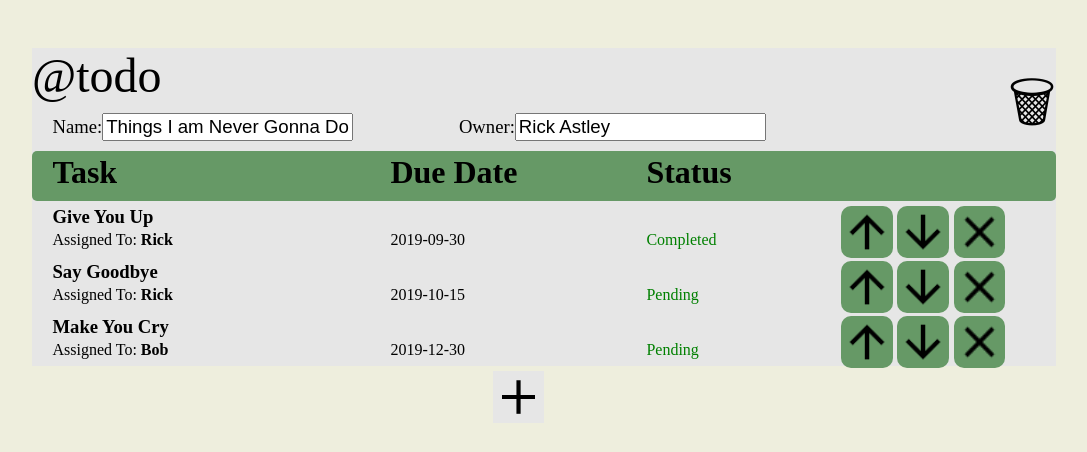
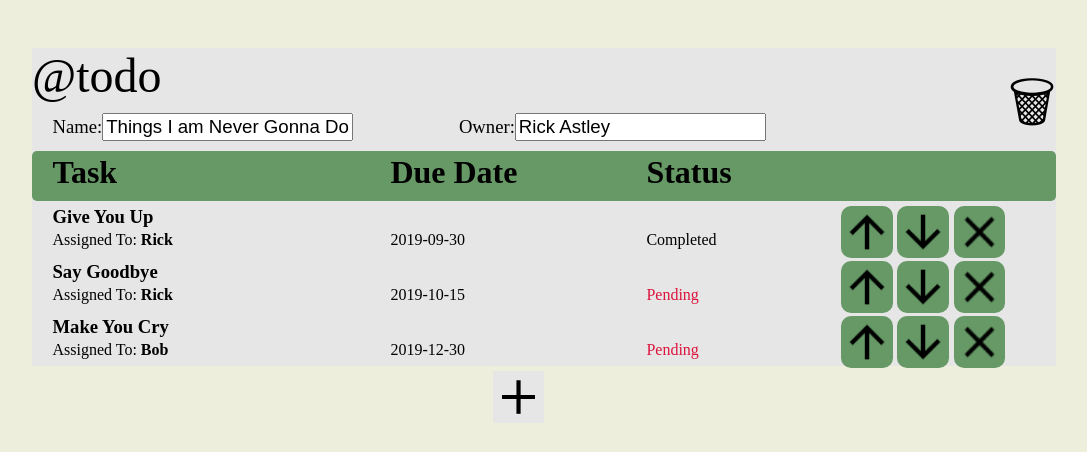
Before and after one commit to ZaitianMou/CSE316HW2, a React (Create React App) app: page / in a window 1280 px wide. Both pictures are taken after a click on the link "Things I am Never Gonna Do". Shown: the top 452 px of the page, without its empty margins (104-1191 px from the left). Built offline with nearby package versions, Linux system fonts and the light colour scheme.

Commit message:
pending items are red;item screen textfield preview, item screen done.

```diff
--- a/src/components/item_screen/ItemScreen.js
+++ b/src/components/item_screen/ItemScreen.js
@@ -4,32 +4,62 @@ import { throwStatement } from '@babel/types';
 
 export class ItemScreen extends Component {
     render() {
+        var index=this.props.todoList.items.indexOf(this.props.listItem)
+        if (index>=0){
+            var des=this.props.todoList.items[index].description;
+            var ass=this.props.todoList.items[index].assigned_to;
+            var due=this.props.todoList.items[index].due_date;
+            var com=this.props.todoList.items[index].completed;
+        }
+        else{
+            var des = "";
+            var ass = "";
+            var due = "";
+            var com= "";
+        }
         return (
-            <div>
             <div id="item_edit_screen" >
                 Item<br></br>
-                <p id="item_description_prompt">Description:</p>  <input type="text" name="Description" id="newDescription"/>
-                <p id="item_assigned_to_prompt">Assigned To: </p> <input type="text" name="AssignedTo" id="newAssignedTo" />
-                <p id="item_due_date_prompt">Due Date:</p>  <input type="date" name="DueDate" id="newDueDate"/>
-                <p id="item_completed_prompt">Completed: </p> <input type="checkbox" name="Completed" id="newCompleted"/>
+
+                <p id="item_description_prompt">Description:</p>  <input type="text" name="Description" id="newDescription" defaultValue={des}/>
+                <p id="item_assigned_to_prompt">Assigned To: </p> <input type="text" name="AssignedTo" id="newAssignedTo" defaultValue={ass} />
+                <p id="item_due_date_prompt">Due Date:</p>  <input type="date" name="DueDate" id="newDueDate" defaultValue={due}/>
+                <p id="item_completed_prompt">Completed: </p> <input type="checkbox" name="Completed" id="newCompleted" defaultChecked={com}/>
                 <button id="item_edit_screen_submit_button" className="button" onClick={this.handleSubmit}>Submit</button>
                 <button id="item_edit_screen_cancel_button" className="button" onClick={this.handleCancel}>Cancel</button>
             </div>
-            </div>
         )
+
     }
 
     handleSubmit=()=>{
         var x=this.props.todoList.items.indexOf(this.props.listItem);
+        var newDescription=document.getElementById("newDescription").value;
+        var newAssignedTo=document.getElementById("newAssignedTo").value;
+        var newDueDate=document.getElementById("newDueDate").value;
+        var newCompleted=document.getElementById("newCompleted").checked;
 
         //when it's creating a new item.
         if (x<0){
-            alert("new item");
-            //start from here
+            //alert("new item");
+            var length=this.props.todoList.items.length;
+            this.props.todoList.items[length]={
+                    "key": length,
+                    "description": newDescription,
+                    "due_date": newDueDate,
+                    "assigned_to": newAssignedTo,
+                    "completed": newCompleted
+            }
+            this.props.loadList(this.props.todoList);
         }
         //when it's editting a item
         else{
-            alert("edit item");
+            //alert("edit item");
+            this.props.listItem.description=newDescription;
+            this.props.listItem.assigned_to=newAssignedTo;
+            this.props.listItem.due_date=newDueDate;
+            this.props.listItem.completed=newCompleted;
+            this.props.loadList(this.props.todoList);
         }
     }
     handleCancel=()=>{
@@ -37,8 +67,6 @@ export class ItemScreen extends Component {
     }
 }
 
-
-
 ItemScreen.propTypes = {
     currentScreen: PropTypes.string.isRequired,
     todoItem: PropTypes.object.isRequired
--- a/src/components/list_screen/ListItemCard.js
+++ b/src/components/list_screen/ListItemCard.js
@@ -18,6 +18,11 @@ export class ListItemCard extends Component {
         // if (!this.props.listItem.completed){
         //     styleColor="color: rgb(214, 10, 10);";
         // }
+        if(this.props.listItem.completed)
+        var classForWhetherCompleted="ItemCompleted";
+
+        else
+        var classForWhetherCompleted="ItemNotCompleted";
 
         return (
             <div className='list_item_card' onClick={()=>this.props.loadItemScreen(this.props.listItem)}>
@@ -30,7 +35,7 @@ export class ListItemCard extends Component {
                 <div className='list_item_card_due_date'>
                     {this.props.listItem.due_date}
                 </div>
-                <div className='list_item_card_completed'>
+                <div className='list_item_card_completed'  className={classForWhetherCompleted}>
                     {this.whetherCompleted(this.props.listItem.completed)}
                 </div>
                 {/* <script>
--- a/src/css/todo_layout.css
+++ b/src/css/todo_layout.css
@@ -151,6 +151,19 @@ body {
   border-radius: 10px;
 }
 
+.ItemCompleted{
+  color: black;
+  position: absolute;
+  left: 60%;
+  top:50%
+}
+.ItemNotCompleted{
+  color: crimson;
+  position: absolute;
+  left: 60%;
+  top:50%
+}
+
 button:enabled{
   background-colar: #1a811f;
 }
```
